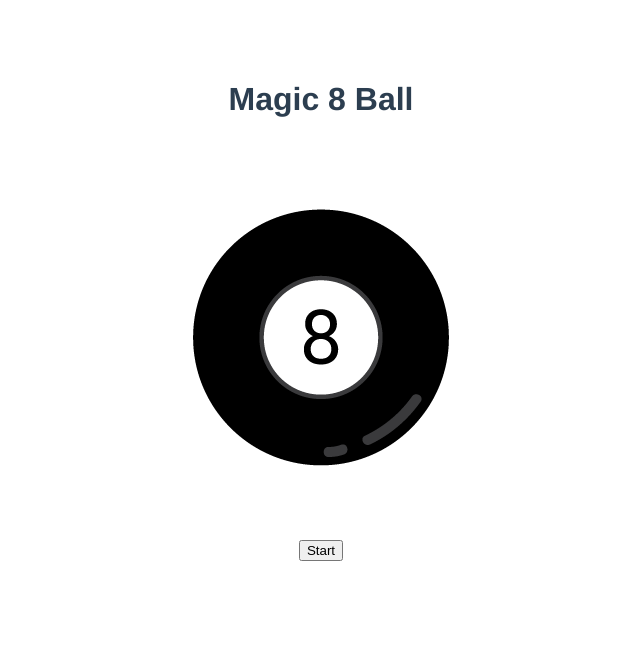
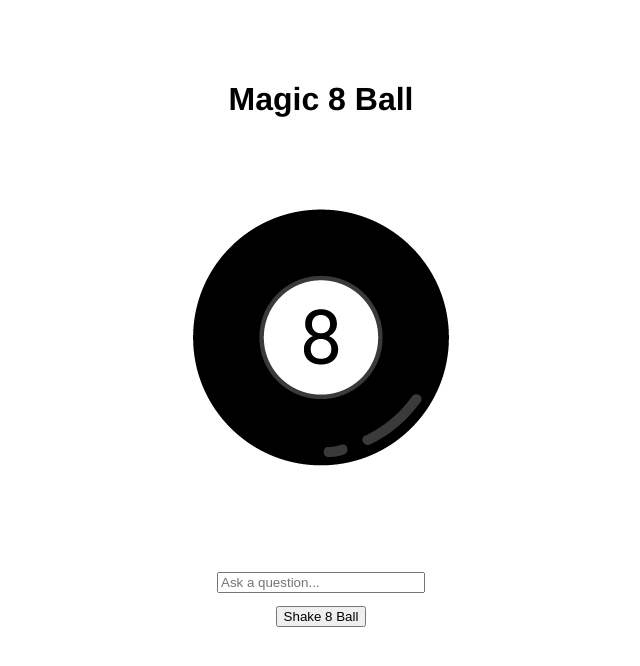
Before and after one commit to DigitalWatergun/magic-8-ball-web, a Vue app: page / in a window 1280 px wide. Shown: the top 666 px of the page, without its empty margins (319-959 px from the left). Built offline with nearby package versions, Linux system fonts and the light colour scheme.

Commit message:
Add responses and disable text/button when pressed

```diff
--- a/src/App.vue
+++ b/src/App.vue
@@ -23,7 +23,6 @@ export default {
   -webkit-font-smoothing: antialiased;
   -moz-osx-font-smoothing: grayscale;
   text-align: center;
-  color: #2c3e50;
   margin-top: 60px;
 }
 </style>
--- a/src/components/Magic8Ball.vue
+++ b/src/components/Magic8Ball.vue
@@ -1,25 +1,57 @@
 <template>
   <div class="magic8ball">
     <h1>Magic 8 Ball</h1>
-    <img class="ball-image" src="./../assets/magic-8-ball.png" />
-    <button class="startButton">Start</button>
+    <img
+      class="ball-image"
+      src="./../assets/magic-8-ball.png"
+      v-on:click="changePicture()"
+    />
+    <p>{{ response }}</p>
+    <input
+      id="questionbox"
+      type="text"
+      class="questionbox"
+      placeholder="Ask a question..."
+    />
+    <button class="startbutton" @click="start" :disabled="isShaking">
+      {{ buttonText }}
+    </button>
   </div>
 </template>
 
 <script>
+import generateResponse from "../responses/generateResponse";
+
 export default {
   name: "Magic8Ball",
   data() {
     return {
-      shake: false,
-      defaultImg: "./../assets/magic-8-ball.png",
-      srcs: [
+      defaultImg: "/src/assets/magic-8-ball.png",
+      images: [
         "./../assets/magic-8-ball.png",
         "./../assets/magic-8-ball-tri.png",
       ],
+      response: "",
+      buttonText: "Shake 8 Ball",
+      isShaking: false,
+      index: 0,
     };
   },
-  methods: {},
+  methods: {
+    start() {
+      this.isShaking = true;
+      document.getElementById("questionbox").disabled = true;
+      setTimeout(() => {
+        this.isShaking = false;
+        document.getElementById("questionbox").disabled = false;
+        this.response = generateResponse();
+        this.buttonText = "Shake again!";
+      }, 3000);
+    },
+    changeImage() {
+      this.index = ++this.index % this.images.length;
+    },
+  },
 };
 </script>
 
@@ -36,7 +68,14 @@ export default {
   align-items: center;
 }
 
-.startButton {
+.questionbox {
+  margin-block-end: 1em;
+  margin-inline-start: 0px;
+  margin-inline-end: 0px;
+  width: 200px;
+}
+
+.startbutton {
   display: block;
 }
 </style>
--- /dev/null
+++ b/src/responses/generateResponse.js
@@ -0,0 +1,29 @@
+const responses = [
+  "It is certain.",
+  "It is decidedly so.",
+  "Without a doubt.",
+  "Yes - definitely.",
+  "You may rely on it.",
+  "As I see it, yes.",
+  "Most likely.",
+  "Outlook good.",
+  "Yes.",
+  "Signs point to yes.",
+  "Reply hazy, try again.",
+  "Ask again later.",
+  "Better not tell you now.",
+  "Cannot predict now.",
+  "Concentrate and ask again.",
+  "Don't count on it.",
+  "My reply is no.",
+  "My sources say no.",
+  "Outlook not so good.",
+  "Very doubtful.",
+];
+
+const generateResponse = () => {
+  const index = Math.floor(Math.random() * responses.length);
+  return responses[index];
+};
+
+export default generateResponse;
```
Also changed, not shown: 1 other file (tests, documents, lock files or other folders).
